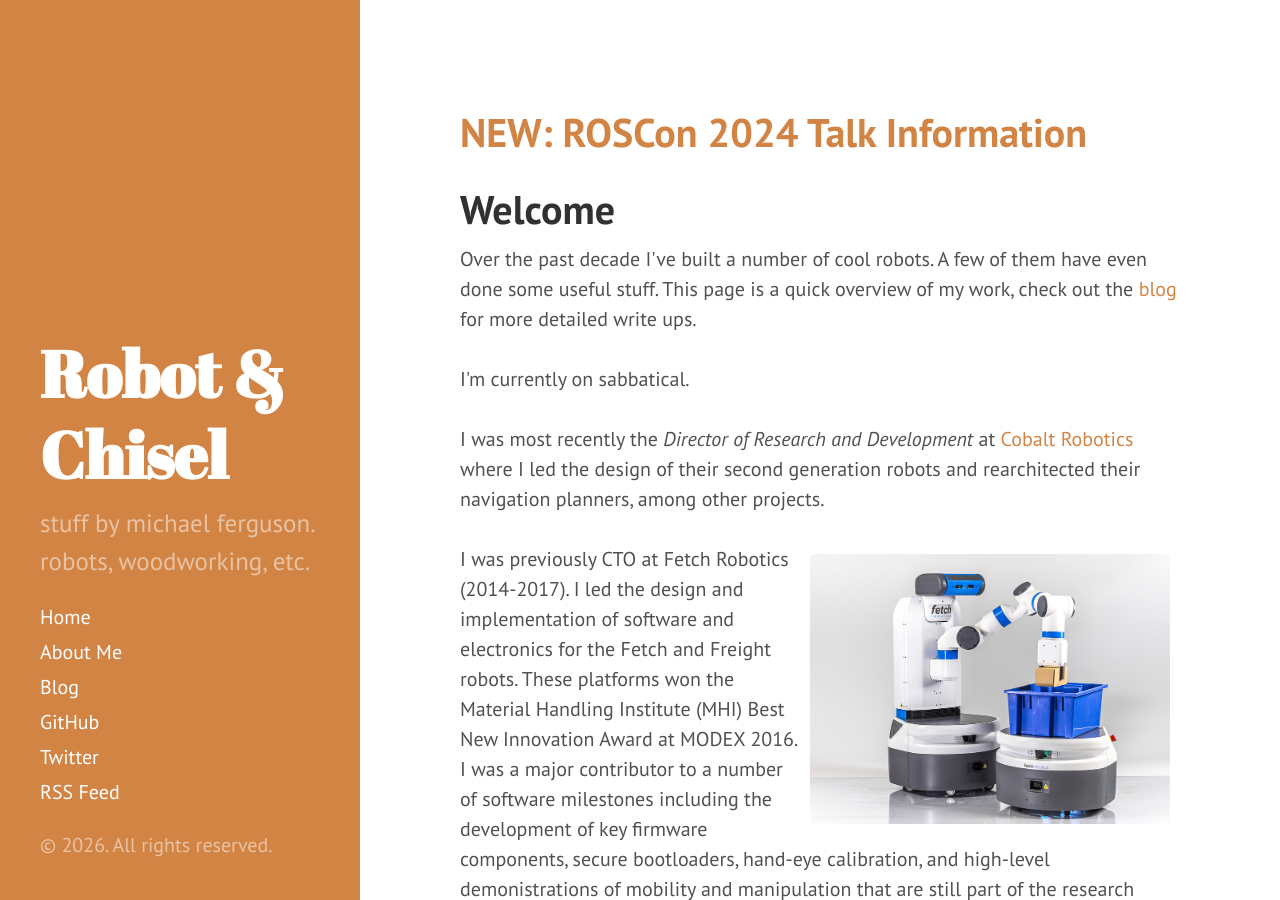
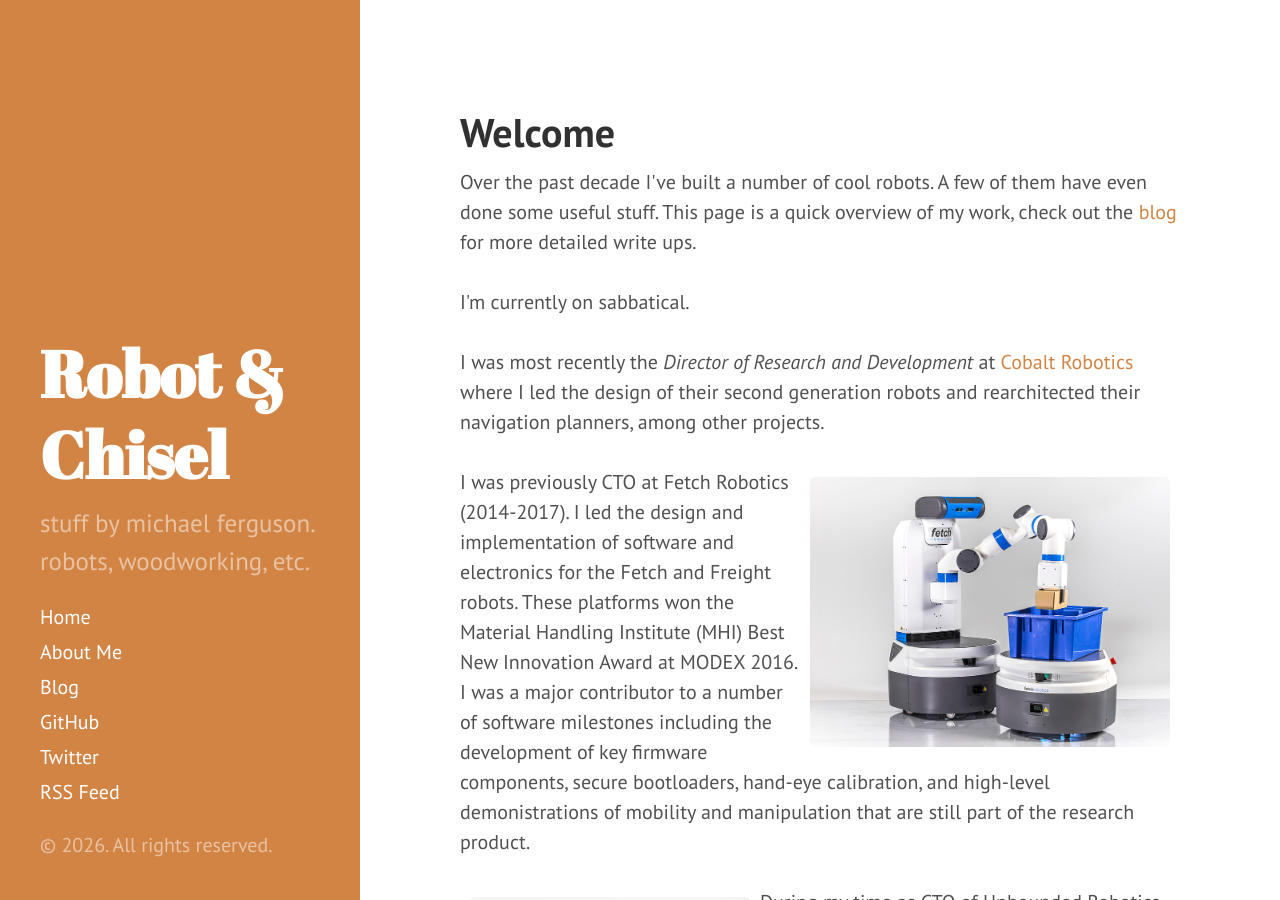
Before and after one commit to robotandchisel/robotandchisel.github.io, a Jekyll site: the page built from index.html, in a window 1280 px wide and 900 px high. Built offline with Jekyll 4.4.1, drawn with Linux system fonts in a browser that asks for light colours.

Commit message:
remove roscon banner

```diff
--- a/index.html
+++ b/index.html
@@ -2,8 +2,6 @@
 layout: default
 title: Home
 ---
-
-<h1><a href="/{{ site.baseurl }}roscon24">NEW: ROSCon 2024 Talk Information</a></h1>
 
 <h1>Welcome</h1>
 Over the past decade I've built a number of cool robots. A few of them have even done some
```
